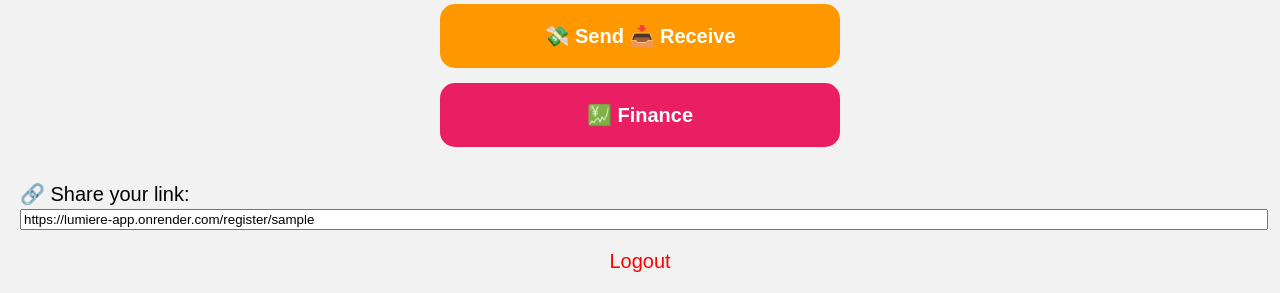
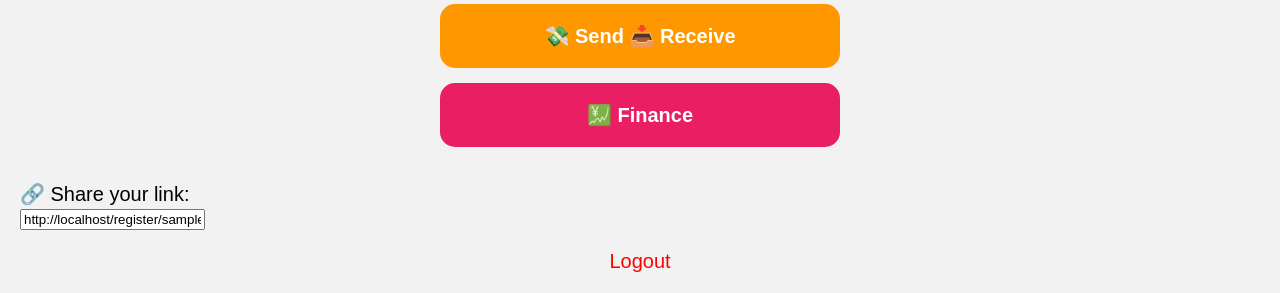
Before and after one commit to ali-fred/lumiere-app, a Flask app: a page that uses templates/dashboard_full.html in a window 1280 px wide. Shown: the part 857-1150 px from the top of the page. Run offline with Flask 3, Linux system fonts and the light colour scheme; the visitor is signed in with stand-in values (Sample User, id 1); tables that the repository leaves empty hold one stand-in row (values such as "Sample post").

Commit message:
Fix register URL issue

```diff
--- a/templates/dashboard_full.html
+++ b/templates/dashboard_full.html
@@ -140,7 +140,7 @@ Welcome, {{ user.username }}
 
 <div style="margin:20px;">
     🔗 Share your link:<br>
-    <input type="text" value="https://lumiere-app.onrender.com/register/{{ user.username }}" style="width:100%;">
+<input type="text" value="{{ request.host_url }}register/{{ user.username }}">
 </div>
 
 <script>
```
